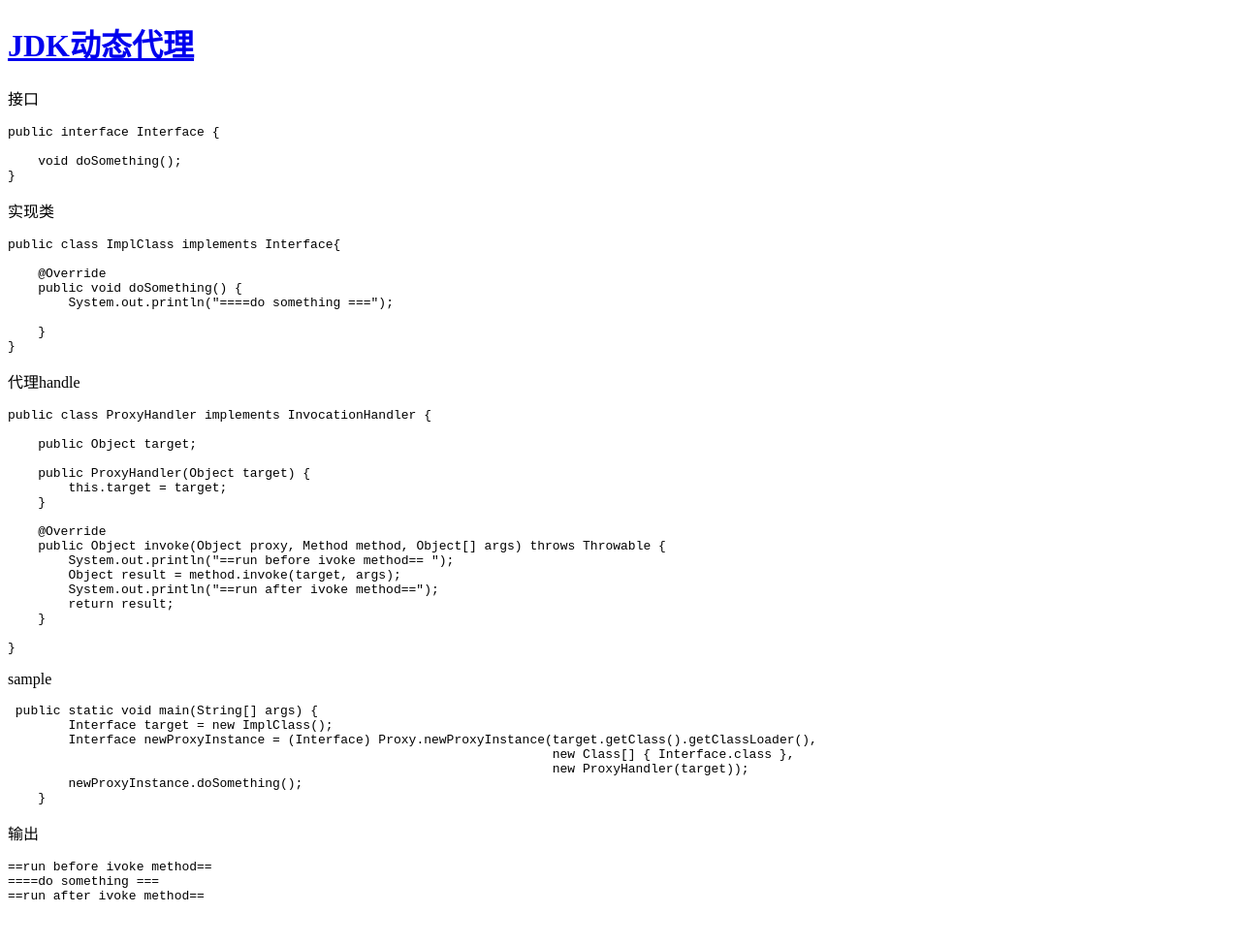
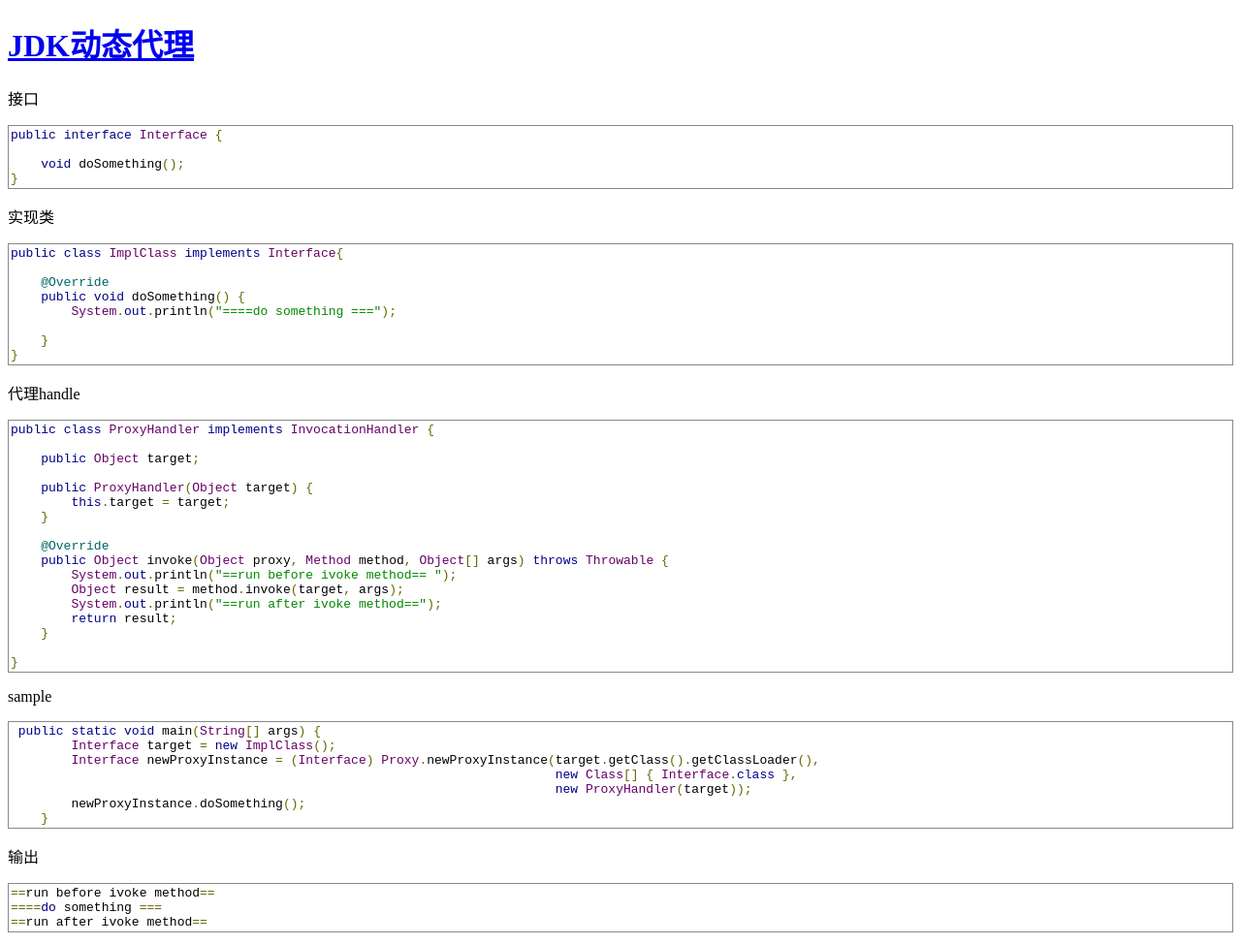
Before and after one commit to zimmem/wiki.zimmem.com, a Jekyll site: the page built from _posts/2012-08-07-jdk-proxy.md, in a window 1280 px wide. Shown: the whole page at 97% size. Built offline with Jekyll 4.4.1, drawn with Linux system fonts in a browser that asks for light colours; nearby versions of some CDN libraries; Markdown is read by kramdown in place of the engine named in the settings; before the commit the page ends 945 px from its top, so only the background shows below that.

Commit message:
fix google code prettify.css path

```diff
--- a/_layouts/post.html
+++ b/_layouts/post.html
@@ -2,7 +2,7 @@
 layout: default
 ---
 {{ content }}
-<link type="text/css" rel="stylesheet" href="/static/js/google-code-prettify/prettify.css" />
+<link type="text/css" rel="stylesheet" href="/static/google-code-prettify/prettify.css" />
 <script type="text/javascript" src="/static/google-code-prettify/prettify.js" ></script>
 <script type="text/javascript">
 	$('pre').addClass('prettyprint');
```
